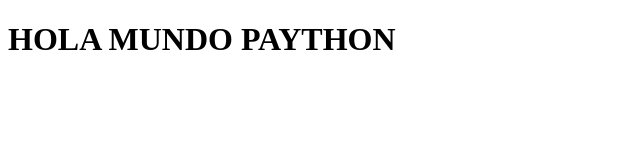
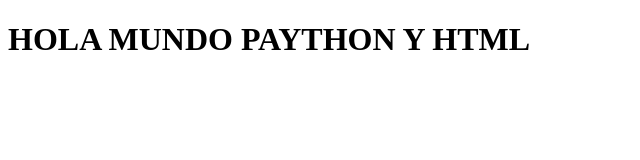
Before and after one commit to vj2013/lesson0, a plain HTML site: page index.htm in a window 1280 px wide. Shown: the whole page, without its empty margins (0-640 px from the left). Drawn offline with Linux system fonts and the light colour scheme.

Commit message:
Update index.htm

```diff
--- a/index.htm
+++ b/index.htm
@@ -6,6 +6,6 @@
     <title>Repositorio</title>
 </head>
 <body>
-    <h1>HOLA MUNDO PAYTHON</h1>
+    <h1>HOLA MUNDO PAYTHON Y HTML</h1>
 </body>
 </html>
```
